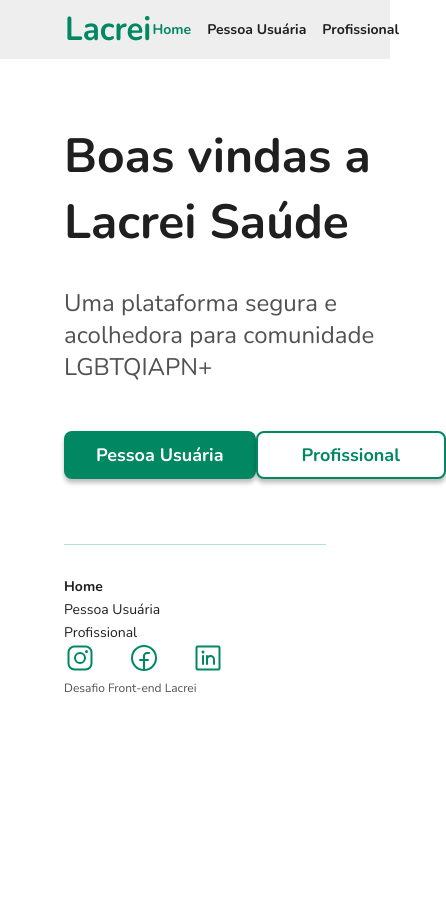
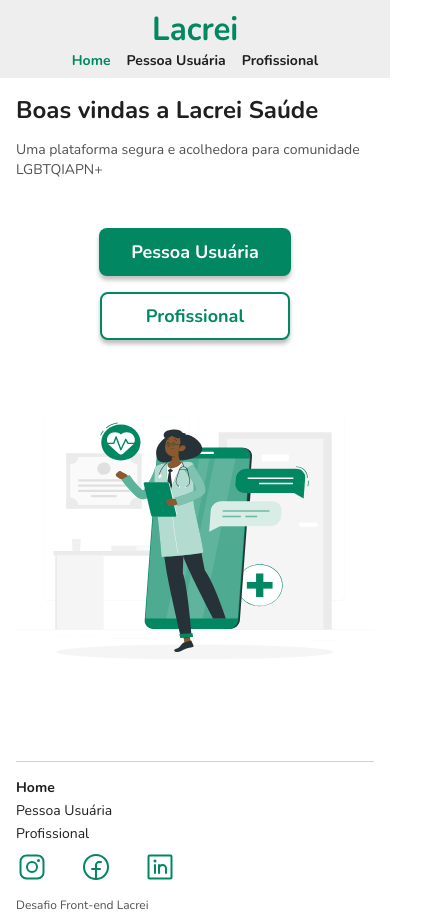
Before and after one commit to gwebsurfer/desafio-lacrei-frontend, a React (Vite) app: page / in a window 390 px wide. Shown: the whole page, 446 px wide, since content can reach past the window. Before the commit the page ends 844 px from the top, so only its background shows below. Built offline with nearby package versions, Linux system fonts and the light colour scheme.

Commit message:
:iphone: style: update breakpoints

```diff
--- a/src/components/Footer/FooterStyles.js
+++ b/src/components/Footer/FooterStyles.js
@@ -9,6 +9,15 @@ export const FooterContainer = styled.footer`
   align-items: flex-start;
   justify-content: space-between;
   border-top: 0.063rem solid rgb(176 224 211 / 1);
+
+  @media (max-width: 520px) {
+    margin: 0 1rem;
+    padding-top: 1rem;
+  }
+
+  @media (min-width: 521px) and (max-width: 1040px) {
+    margin: 0 2rem;
+  }
 `;
 
 export const SocialIcons = styled.div`
--- a/src/components/Header/HeaderStyles.js
+++ b/src/components/Header/HeaderStyles.js
@@ -8,6 +8,15 @@ export const HeaderContainer = styled.header`
   justify-content: space-between;
   font-weight: bold;
   background-color: rgb(238 238 238 / 1);
+
+  @media (max-width: 520px) {
+    padding: 0.5rem 1rem;
+    flex-direction: column;
+  }
+
+  @media (max-width: 1040px) {
+    padding: 0.5rem 2rem;
+  }
 `;
 
 export const StyledLink = styled(Link)`
--- a/src/pages/Home/HomeStyles.js
+++ b/src/pages/Home/HomeStyles.js
@@ -10,6 +10,18 @@ export const Description = styled.p`
   line-height: 2rem;
   font-size: 1.5rem;
   color: rgb(81 81 81 / 1);
+
+  @media (max-width: 520px) {
+    margin-top: 0.875rem;
+    line-height: 1.25rem;
+    font-size: 0.875rem;
+  }
+
+  @media (min-width: 521px) and (max-width: 1040px) {
+    margin-top: 1rem;
+    line-height: 1.5rem;
+    font-size: 1rem;
+  }
 `;
 
 export const ButtonsContainer = styled.div`
@@ -18,6 +30,11 @@ export const ButtonsContainer = styled.div`
   display: flex;
   justify-content: space-between;
   align-items: center;
+
+  @media (max-width: 520px) {
+    flex-direction: column;
+    gap: 1rem;
+  }
 `;
 
 export const Image = styled.div`
--- a/src/pages/PessoaUsuaria/PessoaUsuariaStyles.js
+++ b/src/pages/PessoaUsuaria/PessoaUsuariaStyles.js
@@ -12,6 +12,12 @@ export const Description = styled.p`
   border-left: 5px solid rgb(1 135 98 / 1);
   font-size: 1.5rem;
   color: rgb(81 81 81 / 1);
+
+  @media (max-width: 1040px) {
+    margin-top: 1rem;
+    line-height: 1.5rem;
+    font-size: 1rem;
+  }
 `;
 
 export const Image = styled.div`
--- a/src/pages/Profissional/ProfissionalStyles.js
+++ b/src/pages/Profissional/ProfissionalStyles.js
@@ -12,6 +12,12 @@ export const Description = styled.p`
   border-left: 5px solid rgb(1 135 98 / 1);
   font-size: 1.5rem;
   color: rgb(81 81 81 / 1);
+
+  @media (max-width: 1040px) {
+    margin-top: 1rem;
+    line-height: 1.5rem;
+    font-size: 1rem;
+  }
 `;
 
 export const Image = styled.div`
--- a/src/styles/GlobalStyles.js
+++ b/src/styles/GlobalStyles.js
@@ -61,6 +61,30 @@ const GlobalStyles = createGlobalStyle`
     flex-shrink: 0;
     border: 2px solid rgb(1 135 98 / 1);
   }
+
+  @media (max-width: 520px) {
+    h1 {
+    font-size: 1.5rem;
+    }
+
+    .container {
+    flex-direction: column;
+    padding: 1rem 1rem 0;
+    align-items: center;
+    }
+  }
+
+  @media (min-width: 521px) and (max-width: 1040px) {
+    h1 {
+    font-size: 2rem;
+    }
+
+    .container {
+    flex-direction: column;
+    padding: 2rem 2rem 0;
+    align-items: center;
+    }
+  }
 `;
 
 export default GlobalStyles;
```
